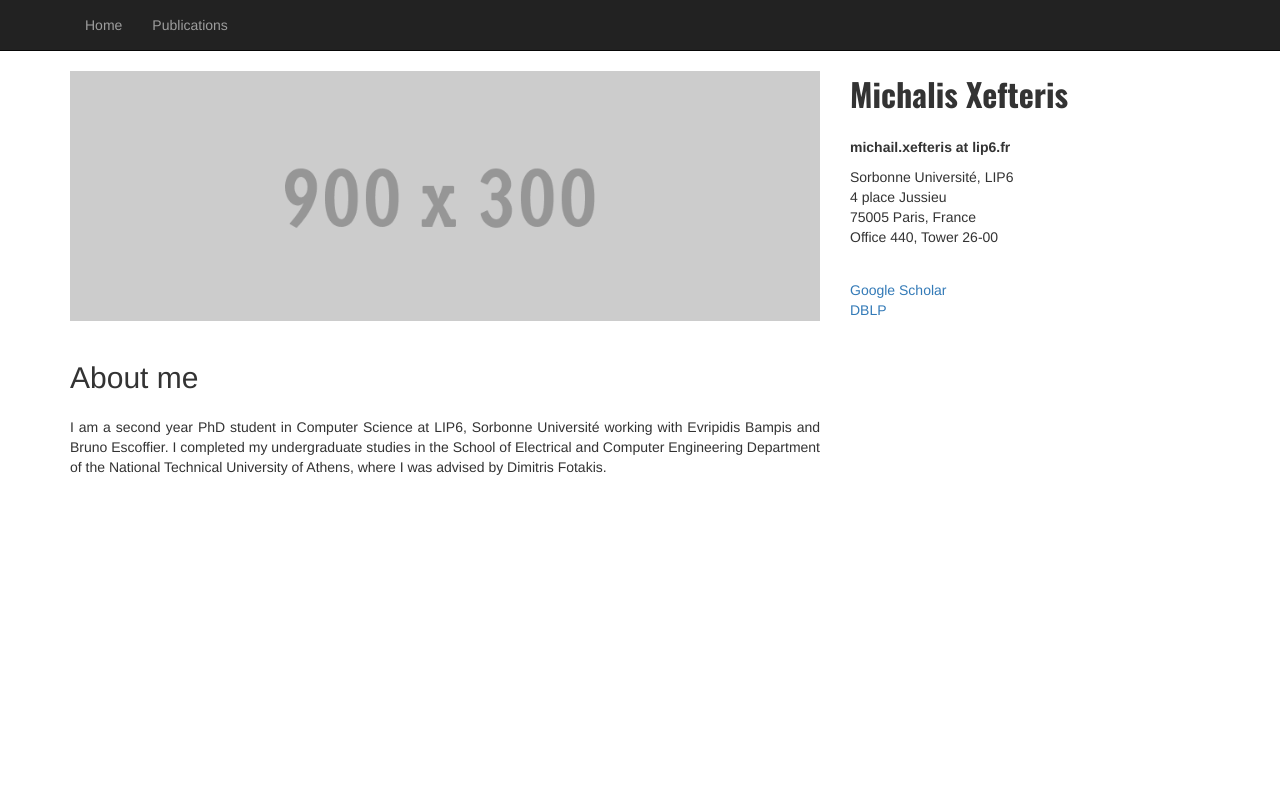
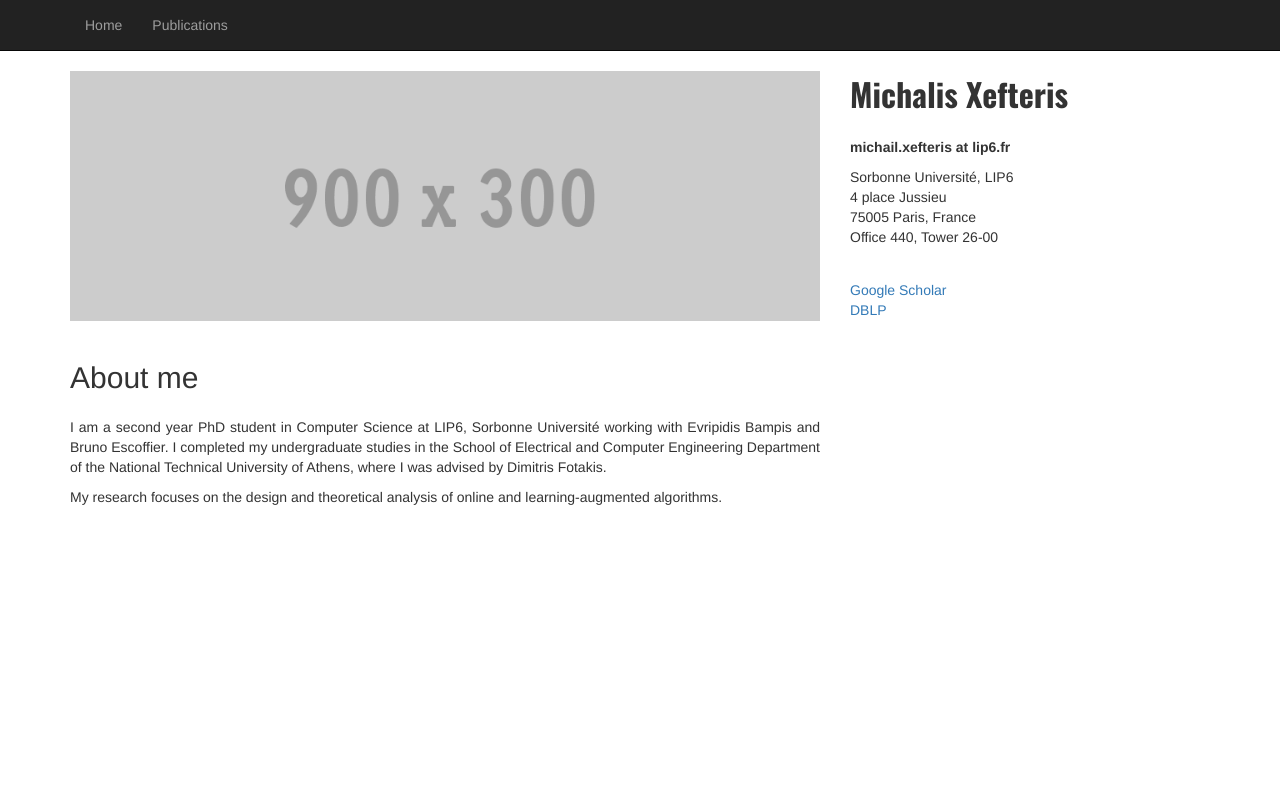
Before and after one commit to mxef/mxef.github.io, a plain HTML site: page index.html in a window 1280 px wide. Shown: the top 800 px of the page. Drawn offline with nearby package versions, Linux system fonts and the light colour scheme.

Commit message:
Update index.html

```diff
--- a/index.html
+++ b/index.html
@@ -55,7 +55,7 @@
                 <div style="margin-top:3%; text-align:justify;">
 					<p>I am a second year PhD student in Computer Science at LIP6, Sorbonne Université working with Evripidis Bampis and Bruno Escoffier.
 						I completed my undergraduate studies in the School of Electrical and Computer Engineering Department of the National Technical University of Athens, where I was advised by Dimitris Fotakis.</p>
-
+					<p> My research focuses on the design and theoretical analysis of online and learning-augmented algorithms. </p>
                 </div>
             </div>
 
```
